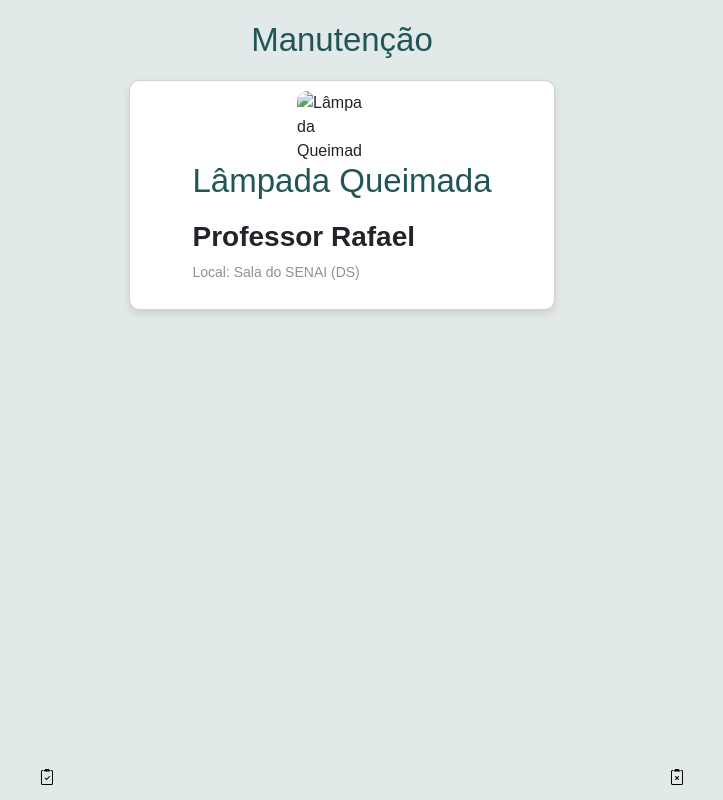
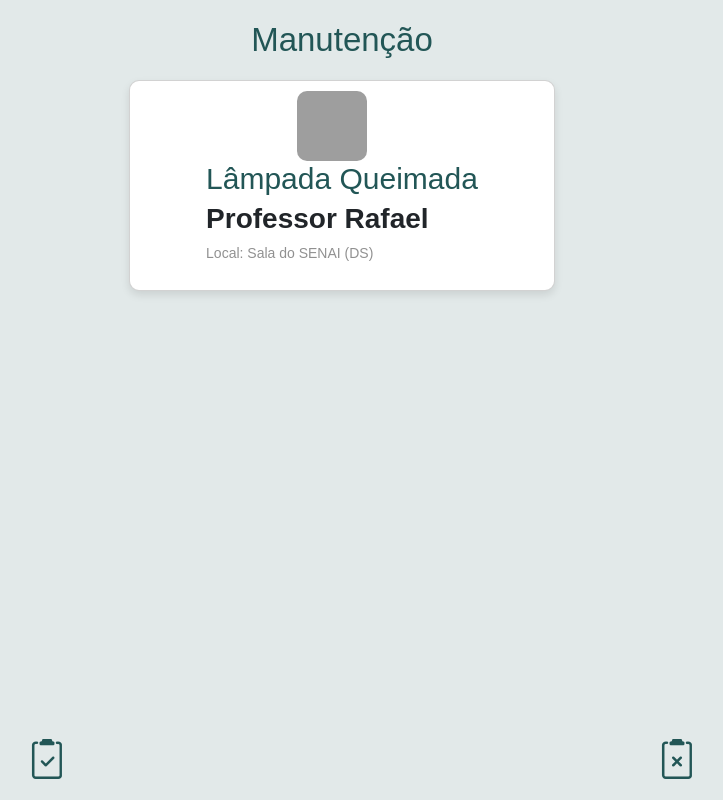
Before and after one commit to RyanKayki/Grupo1_TCC, a Flask app: page /TecHome in a window 1280 px wide. Shown: the whole page, without its empty margins (298-1021 px from the left). Run offline with Flask 3, Linux system fonts and the light colour scheme; grey boxes are pictures that could not be loaded.

Commit message:
Edição de botão

```diff
--- a/tec/templates/TecHome.html
+++ b/tec/templates/TecHome.html
@@ -93,6 +93,17 @@
         width: 40px;
         height: 40px;
     }
+
+    button {
+        color: #225656;
+        height: 15%;
+    }
+
+    .card-content h2 {
+        font: Cousine;
+        font-size: 30px;
+        color: #225656;
+    }
 </style>
 </head>
 <body>
@@ -100,9 +111,9 @@
         <h1>Manutenção</h1>
         <div>
             <div class="card">
-                <img src="" alt="Lâmpada Queimada" class="card-img">
+                <img src="...static/IMG/lapada.png" class="card-img">
                 <div class="card-content">
-                    <h1>Lâmpada Queimada</h1>
+                    <h2>Lâmpada Queimada</h2>
                     <h3><strong>Professor Rafael</strong></h3>
                     <p>Local: Sala do SENAI (DS)</p>
                 </div>
@@ -110,8 +121,8 @@
         </div>
     </div>
     <div class="footer">
-        <button class="action-btn"><i class="bi bi-clipboard2-check"></i></button>
-        <button class="action-btn"><i class="bi bi-clipboard2-x"></i></button>
+        <button class="action-btn"><i class="bi bi-clipboard2-check fs-1"></i></button>
+        <button class="action-btn"><i class="bi bi-clipboard2-x fs-1"></i></button>
     </div>
 </body>
 </html>
```
Also changed, not shown: static/IMG/lampada.png (added).
